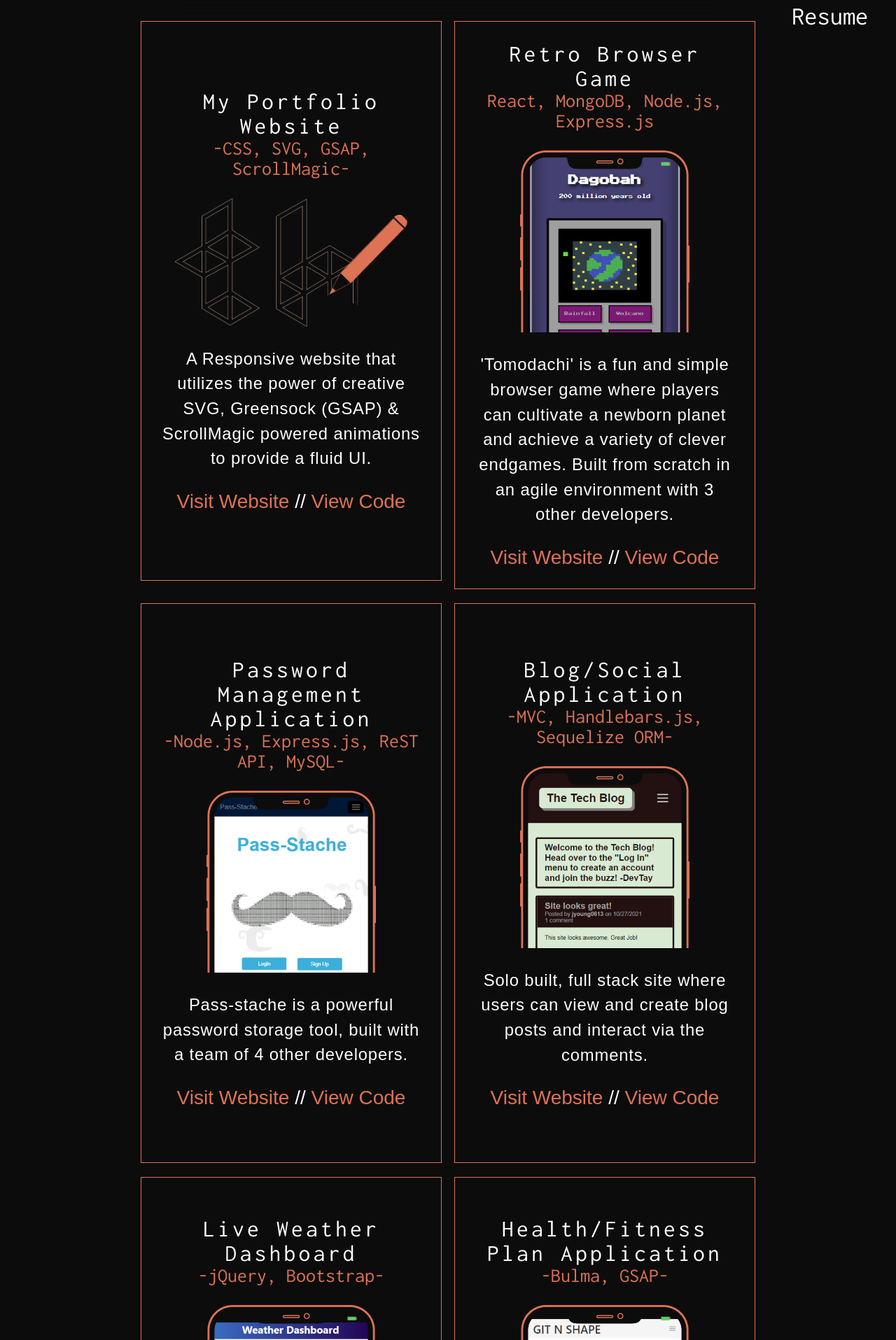
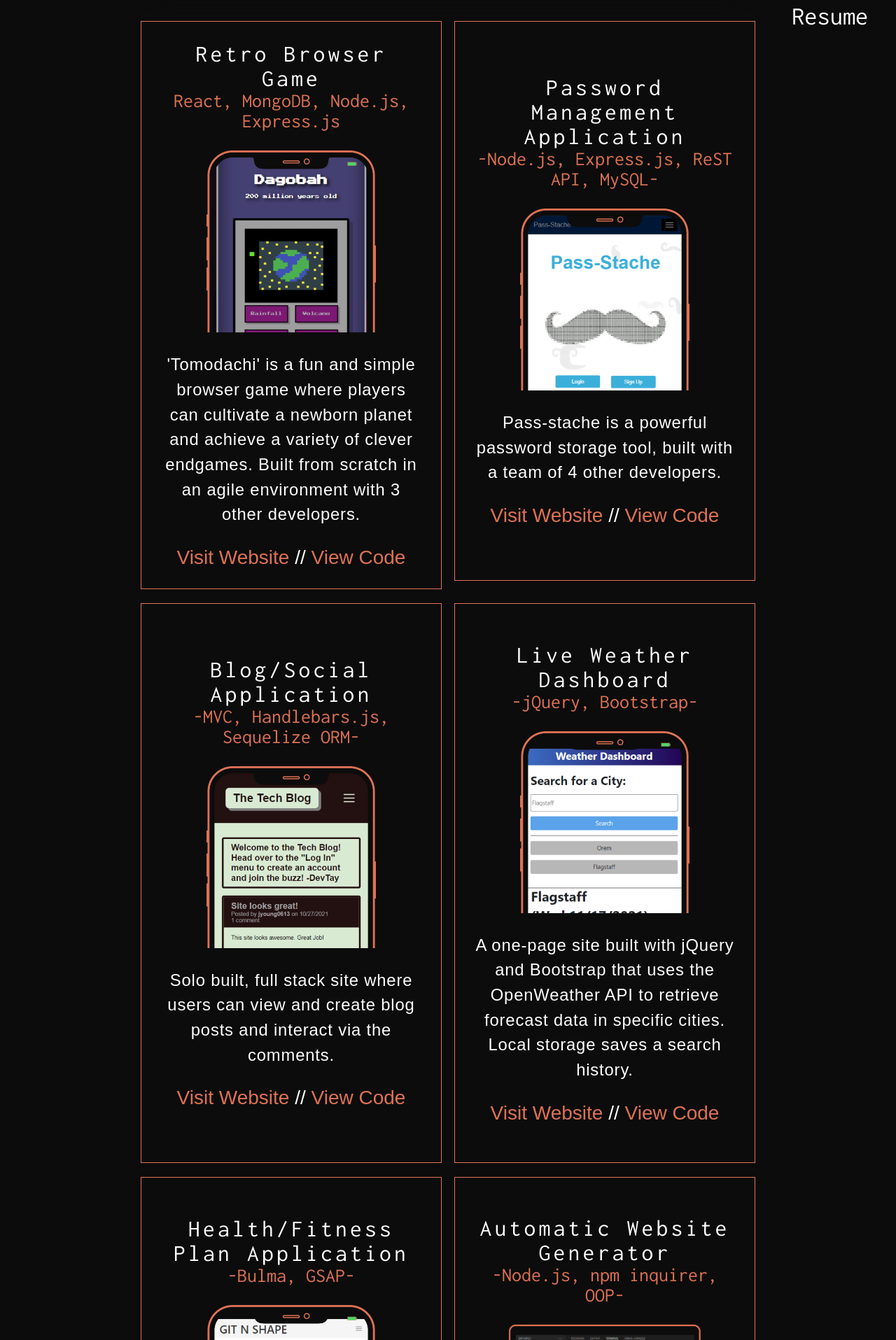
Before and after one commit to SadboiTay/react-portfolio, a React (Create React App) app: page /portfolio in a window 1280 px wide. Shown: the part 165-2080 px from the top of the page at 70% size. Built offline with nearby package versions, Linux system fonts and the light colour scheme.

Commit message:
update with standard email, new resume, updated proficiencies

```diff
--- a/src/components/About/index.js
+++ b/src/components/About/index.js
@@ -6,7 +6,7 @@ function About() {
     return (
         <section>
             <PortalScene />
-            <a href="mailto:hello@taylorhakes.dev">
+            <a href="mailto:tg.hakes@gmail.com">
             <button className='ctaBtn'>Get In Touch</button>
             </a>
             <div className="about-text-wrap">
--- a/src/components/Contact/index.js
+++ b/src/components/Contact/index.js
@@ -39,8 +39,8 @@ function ContactForm() {
         <section id="contactSection">
             <h2>Feel free to shoot me an email:</h2>
             <div className="email-block">
-                <a className="email-address" href="mailto:hello@taylorhakes.dev">hello@</a><br />
-                <a className="email-address email-domain" href="mailto:hello@taylorhakes.dev">taylorhakes.dev</a>
+                <a className="email-address" href="mailto:hello@taylorhakes.dev">tg.hakes@</a><br />
+                <a className="email-address email-domain" href="mailto:hello@taylorhakes.dev">gmail.com</a>
             </div>
             <h2>Or, drop in a message here:</h2>
             <form id="contactForm" onSubmit={handleSubmit}>
--- a/src/components/Project/projects.json
+++ b/src/components/Project/projects.json
@@ -1,15 +1,5 @@
 [
-    {
-        "title": "My Portfolio Website",
-        "techlist": "-CSS, SVG, GSAP, ScrollMagic-",
-        "imageName": "th-pencil-wireframe",
-        "imagetype": "png",
-        "laptop": true,
-        "description": "A Responsive website that utilizes the power of creative SVG, Greensock (GSAP) & ScrollMagic powered animations to provide a fluid UI.",
-        "deployed": true,
-        "deployedLink": "https://taylorhakes.dev",
-        "repoLink": "https://github.com/SadboiTay/portfolio2.0"
-    },
+
     {
         "title": "Retro Browser Game",
         "techlist": "React, MongoDB, Node.js, Express.js",
@@ -67,7 +57,7 @@
     },
     {
         "title": "Automatic Website Generator",
-        "techlist": "-Node.js, inquirer npm, OOP-",
+        "techlist": "-Node.js, npm inquirer, OOP-",
         "imageName": "teamProfileGenerator",
         "imagetype": "png",
         "laptop": true,
@@ -89,7 +79,7 @@
     },
     {
         "title": "README Generator",
-        "techlist": "-Node.js, inquirer npm, markdown-",
+        "techlist": "-Node.js, npm inquirer, markdown-",
         "imageName": "readmeGenerator",
         "imagetype": "png",
         "laptop": true,
--- a/src/components/Resume/index.js
+++ b/src/components/Resume/index.js
@@ -1,11 +1,11 @@
 import React from "react";
 import { Link } from 'react-router-dom';
-import resume from '../../assets/files/taylor-hakes-resume.pdf';
+import resume from '../../assets/files/resume.pdf';
 
 function Resume() {
-    const frontEndTechList = ['React', 'HTML5', 'CSS3', 'JavaScript ES6+', 'Greensock Animation Platform', 'SVG', 'Responsive Design', 'Bootstrap', 'Mobile-first Design']
+    const frontEndTechList = ['React', 'Redux',   'HTML5', 'CSS3', 'JavaScript ES6+', 'jQuery', 'Greensock Animation Platform', 'SVG', 'Responsive Design', 'Bootstrap', 'Mobile-first Design']
 
-    const backEndTechList = ['Node.js', 'MongoDB', 'Express.js', 'REST APIs', 'GraphQL', 'jQuery', 'Handlebars.js', 'SQL', 'Sequelize']
+    const backEndTechList = ['Node.js', 'MongoDB', 'Express.js', 'REST APIs', 'GraphQL', 'Handlebars.js', 'SQL', 'Sequelize', 'NoSQL']
 
     return (
         <section id="resumeSection">
--- a/src/index.css
+++ b/src/index.css
@@ -740,5 +740,6 @@ footer h5 {
 
   .proficiencyCard {
     width: 49%;
+    min-height: 600px;
   }
 }
```
Also changed, not shown: 2 other files (tests, documents, lock files or other folders).
